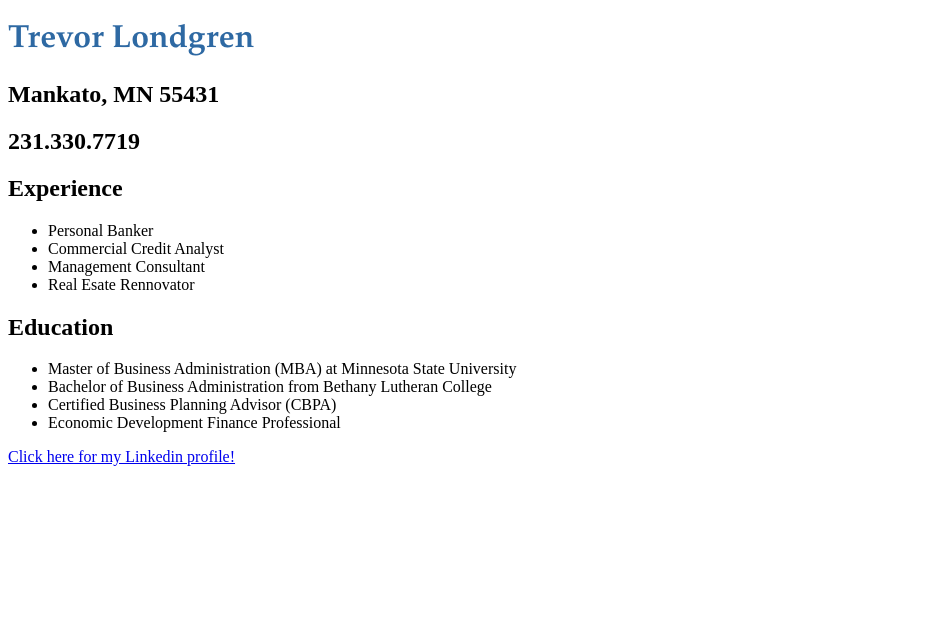
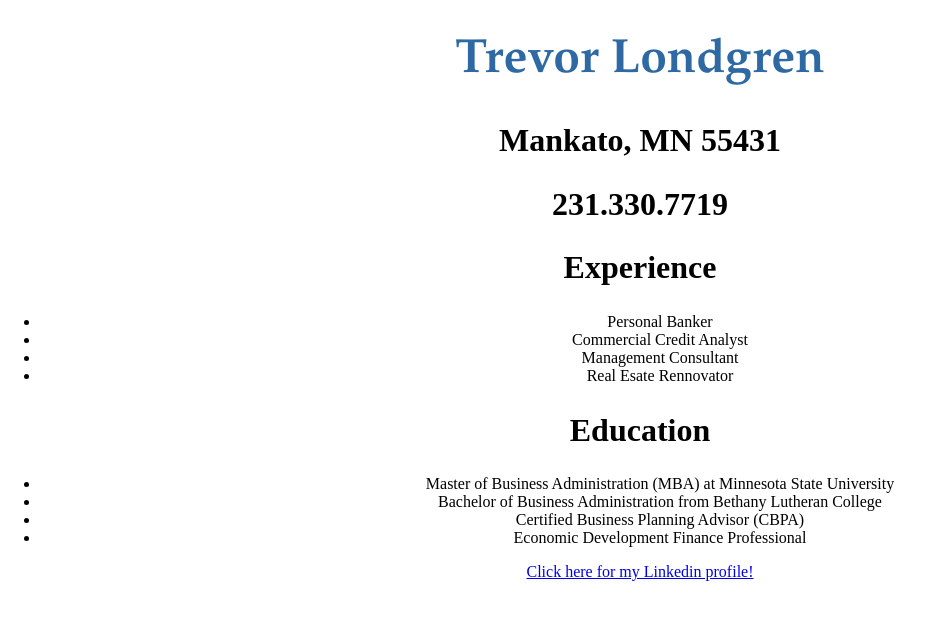
Before and after one commit to tlondgren/Trevor_Prime_Resume_Challenge, a plain HTML site: page index.html in a window 1280 px wide. Shown: the whole page, without its empty margins (0-948 px from the left). Drawn offline with Linux system fonts and the light colour scheme.

Commit message:
Update style.css

```diff
--- a/style.css
+++ b/style.css
@@ -1,10 +1,20 @@
+body {
+	height: 100%;
+	margin: 0;
+	text-align: center;
+	width: 100%;
+}
+
 h1 {
 	font-family: Palatino, 'Palatino Linotype', serif;
-	font-size: 32px;
+	font-size: 48px;
 	color:#2e69a3
 }
 
+h2 {
+	font-size: 32px;
+}
 
 p {
-  color:red
+  	color:red
 }
```
